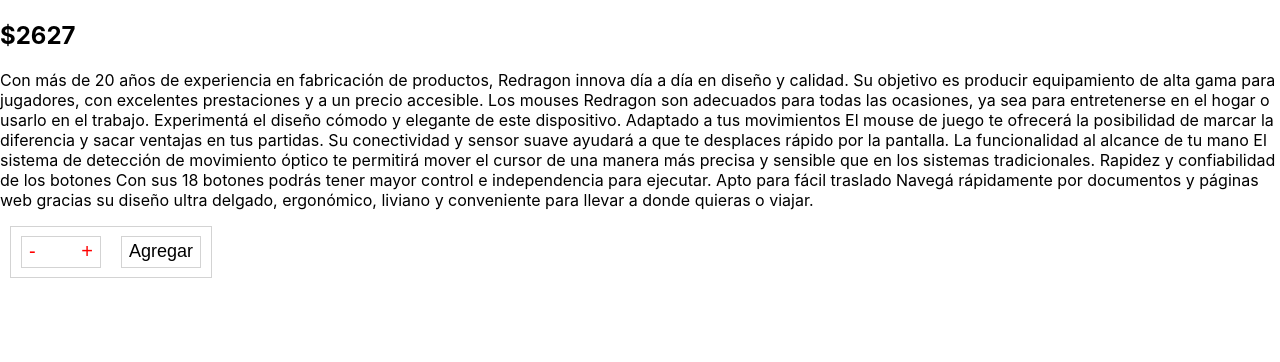
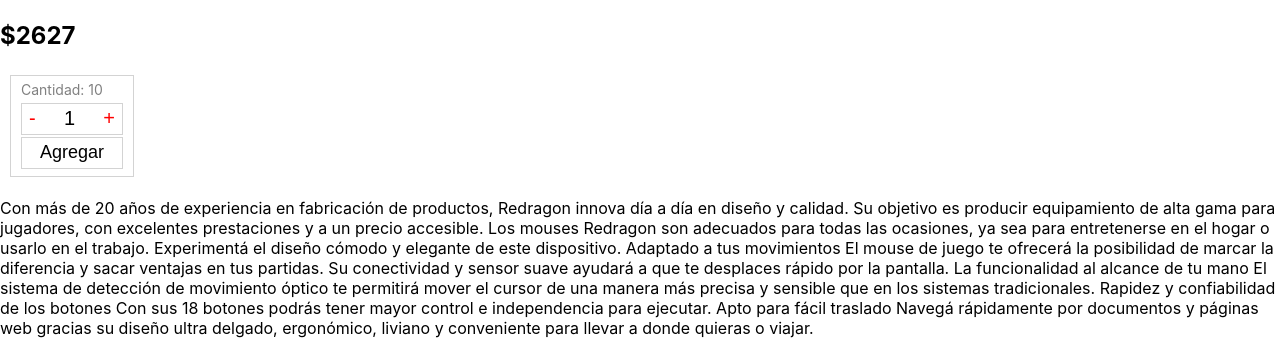
Before and after one commit to aguescribano87/e-mkt, a React (Create React App) app: page /item/1 in a window 1280 px wide. Shown: the part 435-797 px from the top of the page. Built offline with nearby package versions, Linux system fonts and the light colour scheme.

Commit message:
Sincronizar Counter

```diff
--- a/package.json
+++ b/package.json
@@ -3,10 +3,12 @@
   "version": "0.1.0",
   "private": true,
   "dependencies": {
+    "bootstrap": "^5.0.2",
     "react": "^17.0.2",
     "react-dom": "^17.0.2",
     "react-router-dom": "^5.2.0",
-    "react-scripts": "4.0.3"
+    "react-scripts": "4.0.3",
+    "reactstrap": "^8.9.0"
   },
   "scripts": {
     "start": "react-scripts start",
--- a/src/App.js
+++ b/src/App.js
@@ -2,6 +2,7 @@
 import {NavBar} from "./Components/Navbar/navbar"
 import {ItemListConteiner} from "./Components/ItemListConteiner/ItemListConteiner"
 import {ItemDetailContainer} from "./Components/ItemDetailContainer/ItemDetailContainer"
+import {Cart} from "./Components/cart/Cart"
 import React from "react"
 import {BrowserRouter as Router,Switch,Route} from "react-router-dom"
 
@@ -13,6 +14,7 @@
     <Router>
       <>
         <NavBar />
+
         <Switch>
           <Route exact path="/">
             <ItemListConteiner />
@@ -23,6 +25,9 @@
           <Route path="/item/:id">
             <ItemDetailContainer />
           </Route>
+          <Route path="/cart">
+            <Cart />
+          </Route>
 
         </Switch>
       </>
--- a/src/Components/Item/Item.jsx
+++ b/src/Components/Item/Item.jsx
@@ -6,6 +6,7 @@
 
     return (
         <div className="itemContainer">
+
             <NavLink className="navLink" to={`/item/${items.id}`}>
             <div className="img-container">
             <img className="imagen" src={items.pictureUrl} alt="foto" />
@@ -14,6 +15,7 @@
             <p className="titulo">{items.title}</p>
             <p className="precio">${items.price}</p>
             </NavLink>
+
         </div>
     )
 }
--- a/src/Components/ItemCount/ItemCount.css
+++ b/src/Components/ItemCount/ItemCount.css
@@ -1,18 +1,24 @@
 .conteiner{
-    display:flex;
-    flex-direction: row;
-    align-items: center;
-    width: 200px;
-    height: 50px;
+    display:inline-block;
+    width: 122px;
+    height: 100px;
     border: solid 1px lightgray;
     margin:  5px 10px;
     padding: 0;
 
 }
+
+.cantidad{
+    color: gray;
+    font-size: 14px;
+    margin:  5px 10px;;
+    padding: 0;
+
+
+}
 .btnAgregar{
-    display: flex;
-    justify-content: center;
-    align-items: center;
+    display: inline-block;
+
     width: 102px;
     height: 32px;
     margin:  1px 10px;
@@ -21,11 +27,13 @@
     border: solid 1px lightgray;
     font-family:Arial, Helvetica, sans-serif;
     font-size: 18px;
+
 }
 
 .itemCountConteiner{
     display: flex;
     justify-content: space-between;
+    flex-direction: row;
     margin: 1px 10px;
     padding: 0;
     align-items: center;
--- a/src/Components/ItemCount/ItemCount.jsx
+++ b/src/Components/ItemCount/ItemCount.jsx
@@ -24,7 +24,7 @@
 
     return(
         <div div className="conteiner">
-
+            <p className="cantidad">Cantidad: {stock}</p>
         <div className="itemCountConteiner">
             <button onClick={restar} className="itemCountButton">-</button>
             <span className="itemCountSpan">{contador}</span>
--- a/src/Components/ItemDetail/ItemDetail.jsx
+++ b/src/Components/ItemDetail/ItemDetail.jsx
@@ -1,16 +1,23 @@
-import React from "react"
+import React, { useState } from "react"
 import {ItemCount} from "../ItemCount/ItemCount"
+import {NavLink} from "react-router-dom"
 
 export const ItemDetail= ({item})=>{
+    const [quantity, setQuantity] = useState(undefined)
+
+    const onAdd = (c)=> setQuantity(c)
 
     return(
+
         <div>
+
             <img src={item.pictureUrl} alt="foto" />
             <h1>{item.title}</h1>
             <h2>${item.price}</h2>
+            {quantity ? <NavLink to="/cart"><button>Terminar Compra</button></NavLink>  : <ItemCount onAdd={onAdd} stock={item.stock} initial={1}/> }
+
             <p>{item.description}</p>
 
-            <ItemCount />
         </div>
     )
 }
--- a/src/Components/ItemDetailContainer/ItemDetailContainer.jsx
+++ b/src/Components/ItemDetailContainer/ItemDetailContainer.jsx
@@ -3,9 +3,10 @@
 import {ItemDetail} from "../ItemDetail/ItemDetail"
 import { Productos } from "../../productos"
 import { useParams } from "react-router-dom"
+import { Loader } from "../loader/Loader"
 
 export const ItemDetailContainer= ()=>{
-    const [filtrarItem, setFiltrarItem] = useState([])
+    const [filtrarItem, setFiltrarItem] = useState(undefined)
     const {id} = useParams()
 
     useEffect(()=>{
@@ -21,10 +22,8 @@
 
     },[id])
 
+    return filtrarItem ? filtrarItem.map(i => <ItemDetail item={i}/>) : <Loader />
 
-    return(
-        <>
-            {filtrarItem.map(i => <ItemDetail item={i}/>)}
-        </>
-    )
+
+
 }
--- a/src/Components/ItemList/ItemList.jsx
+++ b/src/Components/ItemList/ItemList.jsx
@@ -5,10 +5,8 @@
 export const ItemList = ({items})=>{
 
     return (
-        <div>
-            {items.map((i)=>{
-               return <Item items={i}/>
-            })}
-        </div>
+        <>
+            {items.map(i => <Item items={i}/>)}
+        </>
     )
 }
--- a/src/Components/ItemListConteiner/ItemListConteiner.jsx
+++ b/src/Components/ItemListConteiner/ItemListConteiner.jsx
@@ -4,14 +4,15 @@
 import { Productos } from "../../productos"
 import { useParams } from "react-router-dom"
 import "./itemListConteiner.css"
+import { Loader } from "../loader/Loader"
 
 
 function ItemListConteiner() {
-    const [item, setItem] = useState([])
-    const {id} = useParams()
+    const [item, setItem] = useState()
+    const {id} = useParams(undefined)
 
     useEffect(()=>{
-
+        setItem(undefined)
         const getItem = new Promise((resolve, reject)=>{
             setTimeout(() => {
                 resolve(id ? Productos.filter(cat => cat.categoria === id): Productos)
@@ -25,7 +26,7 @@
 
     return (
         <div className="contenedor">
-            <ItemList items={item} />
+            {item ? <ItemList items={item} /> : <Loader />}
         </div>
 
     )
--- /dev/null
+++ b/src/Components/cart/Cart.jsx
@@ -0,0 +1,3 @@
+import React from "react"
+
+export const Cart = ()=> <p>Carrito</p>
--- /dev/null
+++ b/src/Components/loader/Loader.jsx
@@ -0,0 +1,4 @@
+import React from "react"
+
+
+export const Loader= ()=> <p>Cargando...</p>
--- a/src/productos.js
+++ b/src/productos.js
@@ -16,7 +16,8 @@
 
     Apto para fácil traslado
     Navegá rápidamente por documentos y páginas web gracias su diseño ultra delgado, ergonómico, liviano y conveniente para llevar a donde quieras o viajar.`,
-    categoria: "mouses"
+    categoria: "mouses",
+    stock:10
     },
     {
     id: "2",
@@ -36,7 +37,8 @@
 
     Apto para fácil traslado
     Navegá rápidamente por documentos y páginas web gracias su diseño ultra delgado, ergonómico, liviano y conveniente para llevar a donde quieras o viajar.`,
-    categoria: "mouses"
+    categoria: "mouses",
+    stock:15
 },
     {
     id: "3",
@@ -56,7 +58,8 @@
 
     Apto para fácil traslado
     Navegá rápidamente por documentos y páginas web gracias su diseño ultra delgado, ergonómico, liviano y conveniente para llevar a donde quieras o viajar.`,
-    categoria: "mouses"
+    categoria: "mouses",
+    stock:8
 },
 {
     id: "4",
@@ -70,7 +73,8 @@
 
     Tecnología antighosting
     Este dispositivo tiene teclas antighosting. Esta cualidad es indispensable si requerís de un uso intensivo del periférico. Gracias a esto podrás evitar fallas al tocar varias teclas al mismo tiempo.`,
-    categoria: "teclados"
+    categoria: "teclados",
+    stock:5
 },
 {
     id: "5",
@@ -81,7 +85,8 @@
 
     Distinción a todo color
     Su retroiluminación le da un toque diferente a tu equipo y resalta su composición cuando es utilizado en espacios poco iluminados.`,
-    categoria: "teclados"
+    categoria: "teclados",
+    stock:9
 },
 {
     id: "6",
@@ -95,7 +100,8 @@
 
     Tecnología antighosting
     Este dispositivo tiene teclas antighosting. Esta cualidad es indispensable si requerís de un uso intensivo del periférico. Gracias a esto podrás evitar fallas al tocar varias teclas al mismo tiempo.`,
-    categoria: "teclados"
+    categoria: "teclados",
+    stock:12
 },
 {
     id: "7",
@@ -106,7 +112,8 @@
 
     El formato perfecto para vos
     Al ser headset podrás escuchar tu música preferida, mantener llamadas telefónicas y jugar en línea desde tu PC sin perderte ningún detalle.`,
-    categoria: "auriculares"
+    categoria: "auriculares",
+    stock:6
 },
 {
     id: "8",
@@ -117,7 +124,8 @@
 
     El formato perfecto para vos
     Al ser headset podrás escuchar tu música preferida, mantener llamadas telefónicas y jugar en línea desde tu PC sin perderte ningún detalle.`,
-    categoria: "auriculares"
+    categoria: "auriculares",
+    stock:10
 },
 {
     id: "9",
@@ -128,7 +136,8 @@
 
     El formato perfecto para vos
     Al ser headset podrás escuchar tu música preferida, mantener llamadas telefónicas y jugar en línea desde tu PC sin perderte ningún detalle.`,
-    categoria: "auriculares"
+    categoria: "auriculares",
+    stock:11
 }
 
 ]
```
Also changed, not shown: 1 other file (tests, documents, lock files or other folders).
